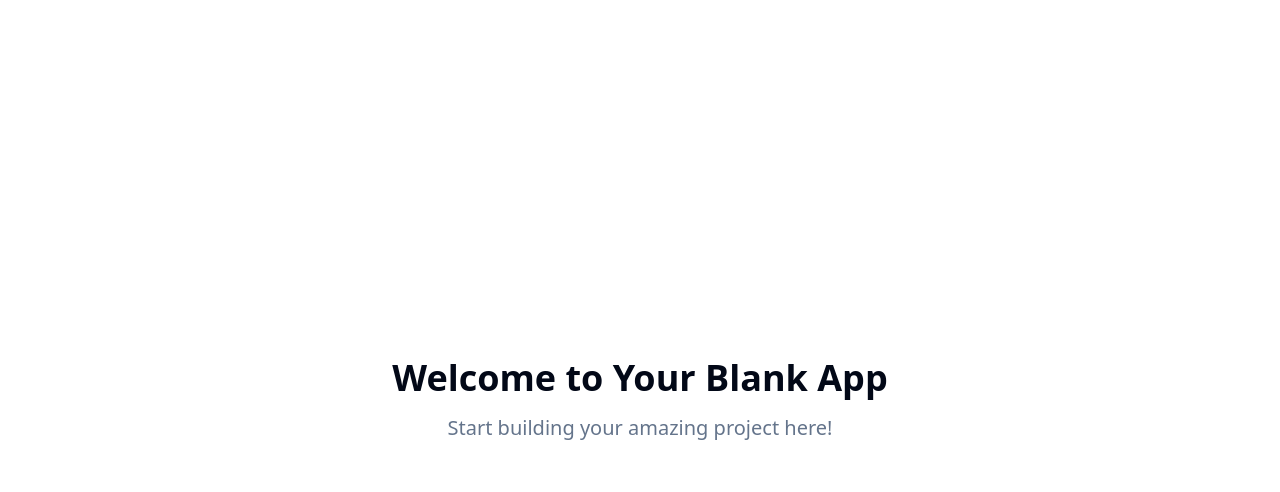
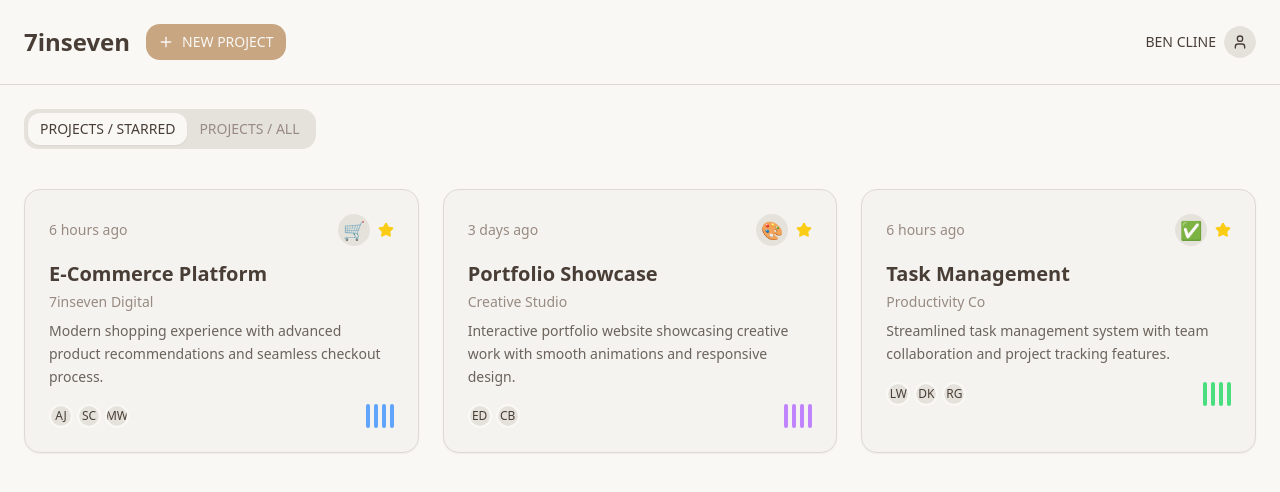
Before and after one commit to Zorockz/7inseven, a React (Vite) app: page / in a window 1280 px wide. Shown: the top 492 px of the page. Built offline with nearby package versions, Linux system fonts and the light colour scheme.

Commit message:
Implement UI layout
Apply vanilla beige theme, add icons, and round corners.

```diff
--- /dev/null
+++ b/src/components/ProjectCard.tsx
@@ -0,0 +1,82 @@
+import { Card, CardContent, CardHeader } from "@/components/ui/card";
+import { Badge } from "@/components/ui/badge";
+import { Avatar, AvatarFallback, AvatarImage } from "@/components/ui/avatar";
+import { Star, Users } from "lucide-react";
+
+interface ProjectCardProps {
+  title: string;
+  company: string;
+  description: string;
+  timeAgo: string;
+  icon: string;
+  isStarred?: boolean;
+  teamMembers: Array<{
+    name: string;
+    avatar?: string;
+  }>;
+  progressColor: string;
+}
+
+export function ProjectCard({
+  title,
+  company,
+  description,
+  timeAgo,
+  icon,
+  isStarred = false,
+  teamMembers,
+  progressColor
+}: ProjectCardProps) {
+  return (
+    <Card className="relative h-full transition-all duration-200 hover:shadow-lg">
+      <CardHeader className="pb-4">
+        <div className="flex items-center justify-between mb-2">
+          <span className="text-sm text-muted-foreground">{timeAgo}</span>
+          <div className="flex items-center gap-2">
+            <div className="w-8 h-8 rounded-lg bg-muted flex items-center justify-center text-lg">
+              {icon}
+            </div>
+            {isStarred && (
+              <Star className="w-4 h-4 fill-yellow-400 text-yellow-400" />
+            )}
+          </div>
+        </div>
+
+        <div>
+          <h3 className="text-xl font-semibold mb-1">{title}</h3>
+          <p className="text-sm text-muted-foreground mb-2">{company}</p>
+          <p className="text-sm text-foreground/80 leading-relaxed">{description}</p>
+        </div>
+      </CardHeader>
+
+      <CardContent className="pt-0">
+        <div className="flex items-center justify-between">
+          <div className="flex items-center gap-1">
+            {teamMembers.slice(0, 3).map((member, index) => (
+              <Avatar key={index} className="w-6 h-6 border-2 border-background">
+                <AvatarImage src={member.avatar} />
+                <AvatarFallback className="text-xs">
+                  {member.name.split(' ').map(n => n[0]).join('')}
+                </AvatarFallback>
+              </Avatar>
+            ))}
+            {teamMembers.length > 3 && (
+              <Badge variant="secondary" className="text-xs">
+                +{teamMembers.length - 3}
+              </Badge>
+            )}
+          </div>
+
+          <div className="flex gap-1">
+            {Array.from({ length: 4 }).map((_, i) => (
+              <div
+                key={i}
+                className={`w-1 h-6 rounded-full ${progressColor}`}
+              />
+            ))}
+          </div>
+        </div>
+      </CardContent>
+    </Card>
+  );
+}
--- /dev/null
+++ b/src/components/ProjectDashboard.tsx
@@ -0,0 +1,145 @@
+import { Button } from "@/components/ui/button";
+import { Tabs, TabsContent, TabsList, TabsTrigger } from "@/components/ui/tabs";
+import { Avatar, AvatarFallback, AvatarImage } from "@/components/ui/avatar";
+import { Plus, User } from "lucide-react";
+import { ProjectCard } from "./ProjectCard";
+
+const starredProjects = [
+  {
+    title: "E-Commerce Platform",
+    company: "7inseven Digital",
+    description: "Modern shopping experience with advanced product recommendations and seamless checkout process.",
+    timeAgo: "6 hours ago",
+    icon: "🛒",
+    isStarred: true,
+    teamMembers: [
+      { name: "Alex Johnson", avatar: "" },
+      { name: "Sarah Chen", avatar: "" },
+      { name: "Mike Wilson", avatar: "" }
+    ],
+    progressColor: "bg-blue-400"
+  },
+  {
+    title: "Portfolio Showcase",
+    company: "Creative Studio",
+    description: "Interactive portfolio website showcasing creative work with smooth animations and responsive design.",
+    timeAgo: "3 days ago",
+    icon: "🎨",
+    isStarred: true,
+    teamMembers: [
+      { name: "Emma Davis", avatar: "" },
+      { name: "Chris Brown", avatar: "" }
+    ],
+    progressColor: "bg-purple-400"
+  },
+  {
+    title: "Task Management",
+    company: "Productivity Co",
+    description: "Streamlined task management system with team collaboration and project tracking features.",
+    timeAgo: "6 hours ago",
+    icon: "✅",
+    isStarred: true,
+    teamMembers: [
+      { name: "Lisa Wang", avatar: "" },
+      { name: "David Kim", avatar: "" },
+      { name: "Rachel Green", avatar: "" }
+    ],
+    progressColor: "bg-green-400"
+  }
+];
+
+const allProjects = [
+  ...starredProjects,
+  {
+    title: "Weather Dashboard",
+    company: "Climate Tech",
+    description: "Real-time weather monitoring with detailed forecasts and climate data visualization.",
+    timeAgo: "3 hours ago",
+    icon: "🌤️",
+    isStarred: false,
+    teamMembers: [
+      { name: "Tom Anderson", avatar: "" },
+      { name: "Jennifer Liu", avatar: "" }
+    ],
+    progressColor: "bg-cyan-400"
+  },
+  {
+    title: "Music Streaming",
+    company: "Audio Labs",
+    description: "High-quality music streaming platform with personalized playlists and social features.",
+    timeAgo: "5 days ago",
+    icon: "🎵",
+    isStarred: false,
+    teamMembers: [
+      { name: "Kevin Park", avatar: "" },
+      { name: "Amanda Foster", avatar: "" },
+      { name: "Jason Lee", avatar: "" }
+    ],
+    progressColor: "bg-pink-400"
+  },
+  {
+    title: "Fitness Tracker",
+    company: "Health Plus",
+    description: "Comprehensive fitness tracking with workout plans and progress monitoring.",
+    timeAgo: "3 months ago",
+    icon: "💪",
+    isStarred: false,
+    teamMembers: [
+      { name: "Maria Rodriguez", avatar: "" },
+      { name: "Steve Johnson", avatar: "" }
+    ],
+    progressColor: "bg-orange-400"
+  }
+];
+
+export function ProjectDashboard() {
+  return (
+    <div className="min-h-screen bg-background">
+      {/* Header */}
+      <header className="flex items-center justify-between p-6 border-b">
+        <div className="flex items-center gap-4">
+          <h1 className="text-2xl font-bold">7inseven</h1>
+          <Button size="sm" className="gap-2">
+            <Plus className="w-4 h-4" />
+            NEW PROJECT
+          </Button>
+        </div>
+
+        <div className="flex items-center gap-2">
+          <span className="text-sm font-medium">BEN CLINE</span>
+          <Avatar className="w-8 h-8">
+            <AvatarFallback>
+              <User className="w-4 h-4" />
+            </AvatarFallback>
+          </Avatar>
+        </div>
+      </header>
+
+      {/* Main Content */}
+      <main className="p-6">
+        <Tabs defaultValue="starred" className="w-full">
+          <TabsList className="mb-8">
+            <TabsTrigger value="starred">PROJECTS / STARRED</TabsTrigger>
+            <TabsTrigger value="all">PROJECTS / ALL</TabsTrigger>
+          </TabsList>
+
+          <TabsContent value="starred" className="space-y-0">
+            <div className="grid grid-cols-1 md:grid-cols-2 lg:grid-cols-3 gap-6">
+              {starredProjects.map((project, index) => (
+                <ProjectCard key={index} {...project} />
+              ))}
+            </div>
+          </TabsContent>
+
+          <TabsContent value="all" className="space-y-0">
+            <div className="grid grid-cols-1 md:grid-cols-2 lg:grid-cols-3 gap-6">
+              {allProjects.map((project, index) => (
+                <ProjectCard key={index} {...project} />
+              ))}
+            </div>
+          </TabsContent>
+        </Tabs>
+      </main>
+    </div>
+  );
+}
--- a/src/index.css
+++ b/src/index.css
@@ -8,35 +8,35 @@ All colors MUST be HSL.
 
 @layer base {
   :root {
-    --background: 0 0% 100%;
-    --foreground: 222.2 84% 4.9%;
+    --background: 45 25% 97%;
+    --foreground: 25 15% 25%;
 
-    --card: 0 0% 100%;
-    --card-foreground: 222.2 84% 4.9%;
+    --card: 40 20% 95%;
+    --card-foreground: 25 15% 25%;
 
-    --popover: 0 0% 100%;
-    --popover-foreground: 222.2 84% 4.9%;
+    --popover: 40 20% 95%;
+    --popover-foreground: 25 15% 25%;
 
-    --primary: 222.2 47.4% 11.2%;
-    --primary-foreground: 210 40% 98%;
+    --primary: 30 40% 65%;
+    --primary-foreground: 45 25% 97%;
 
-    --secondary: 210 40% 96.1%;
-    --secondary-foreground: 222.2 47.4% 11.2%;
+    --secondary: 40 15% 88%;
+    --secondary-foreground: 25 15% 25%;
 
-    --muted: 210 40% 96.1%;
-    --muted-foreground: 215.4 16.3% 46.9%;
+    --muted: 40 15% 88%;
+    --muted-foreground: 25 10% 55%;
 
-    --accent: 210 40% 96.1%;
-    --accent-foreground: 222.2 47.4% 11.2%;
+    --accent: 35 30% 85%;
+    --accent-foreground: 25 15% 25%;
 
     --destructive: 0 84.2% 60.2%;
     --destructive-foreground: 210 40% 98%;
 
-    --border: 214.3 31.8% 91.4%;
-    --input: 214.3 31.8% 91.4%;
-    --ring: 222.2 84% 4.9%;
+    --border: 35 15% 85%;
+    --input: 35 15% 85%;
+    --ring: 30 40% 65%;
 
-    --radius: 0.5rem;
+    --radius: 1rem;
 
     --sidebar-background: 0 0% 98%;
 
--- a/src/pages/Index.tsx
+++ b/src/pages/Index.tsx
@@ -1,14 +1,7 @@
-// Update this page (the content is just a fallback if you fail to update the page)
+import { ProjectDashboard } from "@/components/ProjectDashboard";
 
 const Index = () => {
-  return (
-    <div className="min-h-screen flex items-center justify-center bg-background">
-      <div className="text-center">
-        <h1 className="text-4xl font-bold mb-4">Welcome to Your Blank App</h1>
-        <p className="text-xl text-muted-foreground">Start building your amazing project here!</p>
-      </div>
-    </div>
-  );
+  return <ProjectDashboard />;
 };
 
 export default Index;
```
